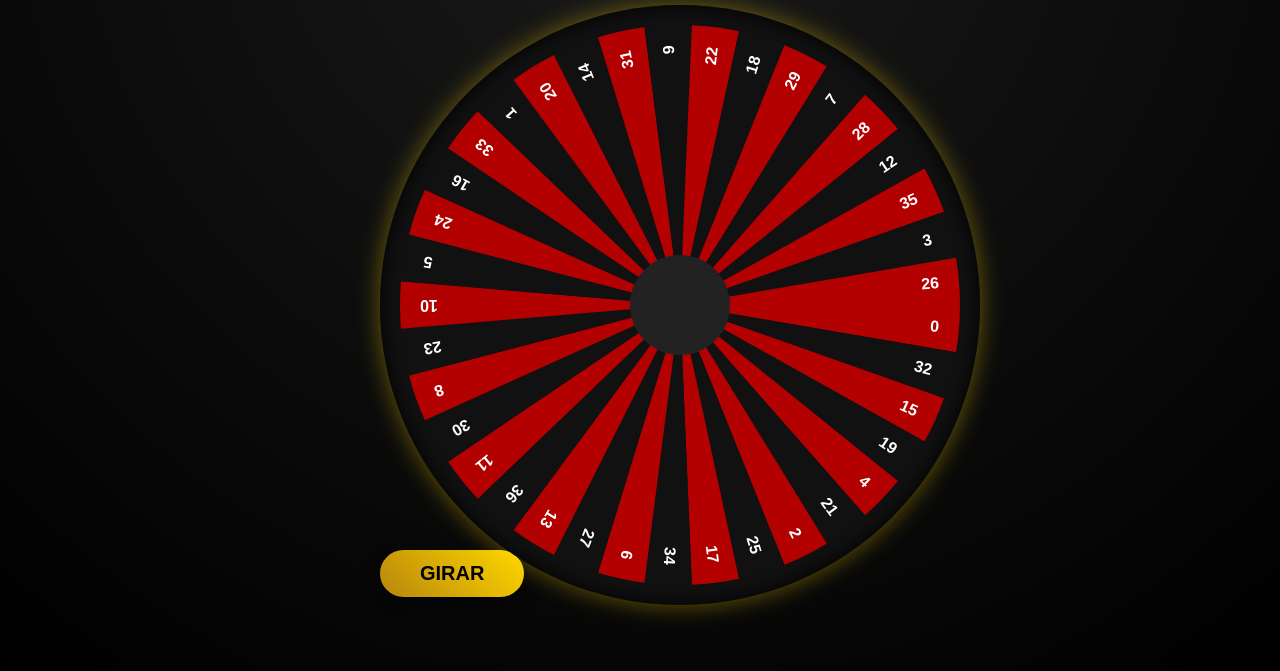
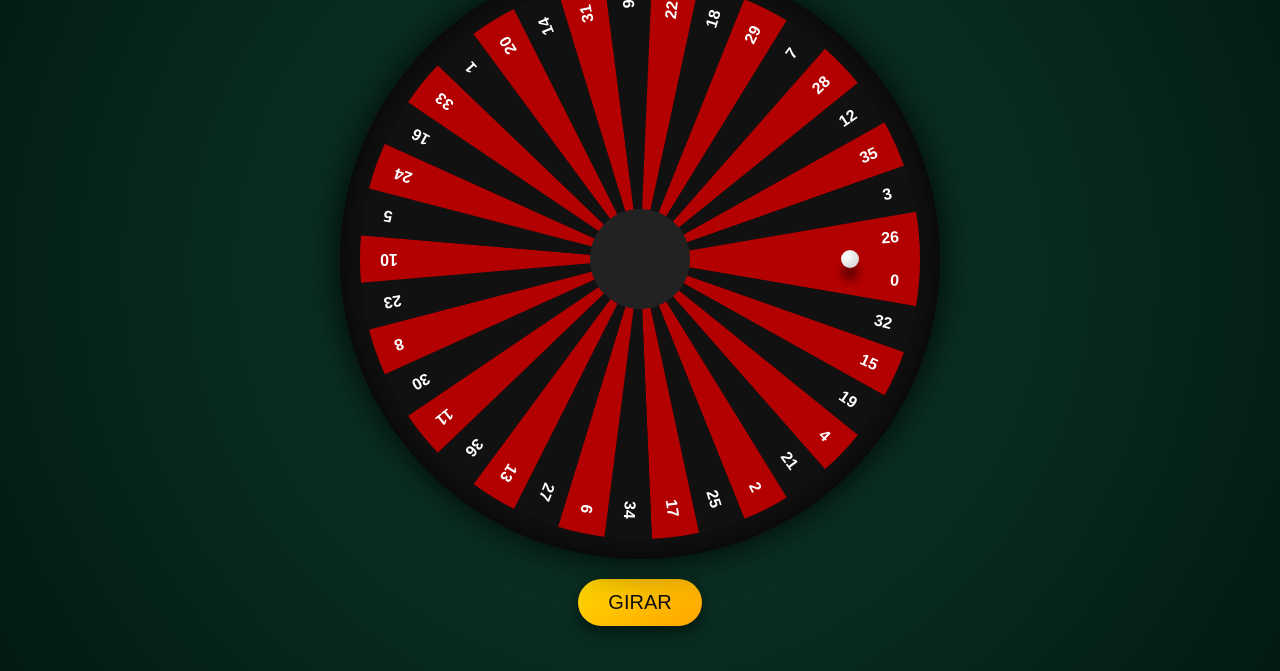
Before and after one commit to JordyRetana/Ruleta, a plain HTML site: page index.html in a window 1280 px wide. Shown: the part 129-800 px from the top of the page. Drawn offline with Linux system fonts and the light colour scheme.

Commit message:
Update styles.css

```diff
--- a/styles.css
+++ b/styles.css
@@ -5,87 +5,94 @@
 }
 
 body {
-  background: radial-gradient(circle at top, #1a1a1a, #000);
-  height: 100vh;
-  font-family: 'Trebuchet MS', sans-serif;
+  min-height: 100vh;
+  font-family: 'Segoe UI', sans-serif;
+  overflow: hidden;
   display: flex;
   justify-content: center;
   align-items: center;
 }
 
-.casino {
+/* FONDO CASINO */
+.casino-bg {
+  position: fixed;
+  inset: 0;
+  background:
+    radial-gradient(circle at center, #0f3d2e, #021a13),
+    repeating-radial-gradient(circle, rgba(255,255,255,0.03) 0 2px, transparent 2px 6px);
+  z-index: -1;
+}
+
+/* CONTENEDOR */
+.contenedor {
   text-align: center;
-  color: #f5f5f5;
+  color: gold;
 }
 
 h1 {
   margin-bottom: 20px;
-  letter-spacing: 3px;
-  text-shadow: 0 0 15px #ffd700;
+  text-shadow: 0 0 10px rgba(255,215,0,.6);
 }
 
+/* RULETA */
 .ruleta-wrapper {
   position: relative;
-  width: 520px;
-  height: 520px;
+  width: 600px;
+  height: 600px;
   margin: auto;
 }
 
+/* CANVAS */
 canvas {
+  width: 600px;
+  height: 600px;
   border-radius: 50%;
+  box-shadow:
+    inset 0 0 30px rgba(0,0,0,.8),
+    0 0 40px rgba(0,0,0,.9);
   background: #111;
-  box-shadow:
-    inset 0 0 20px #000,
-    0 0 25px rgba(255,215,0,0.4);
 }
 
-/* Flecha */
-.flecha {
+/* BOLA */
+.bola {
   position: absolute;
-  top: -20px;
-  left: 50%;
-  transform: translateX(-50%);
-  width: 0;
-  height: 0;
-  border-left: 18px solid transparent;
-  border-right: 18px solid transparent;
-  border-bottom: 35px solid gold;
-  z-index: 20;
-}
-
-/* Centro */
-.centro {
-  position: absolute;
-  width: 90px;
-  height: 90px;
-  background: radial-gradient(circle, #ffd700, #b8860b);
+  width: 18px;
+  height: 18px;
   border-radius: 50%;
-  top: 50%;
-  left: 50%;
-  transform: translate(-50%, -50%);
-  box-shadow: 0 0 25px gold;
+  background: radial-gradient(circle at 30% 30%, #fff, #ccc);
   z-index: 10;
 }
 
+/* SOMBRA DE LA BOLA */
+.bola-sombra {
+  position: absolute;
+  width: 18px;
+  height: 18px;
+  border-radius: 50%;
+  background: rgba(0,0,0,0.4);
+  filter: blur(4px);
+  z-index: 5;
+}
+
+/* BOTÓN */
 button {
-  margin-top: 25px;
-  padding: 12px 40px;
+  margin-top: 20px;
+  padding: 12px 30px;
   font-size: 20px;
-  font-weight: bold;
-  background: linear-gradient(45deg, #b8860b, #ffd700);
+  border-radius: 30px;
   border: none;
-  border-radius: 25px;
   cursor: pointer;
-  box-shadow: 0 5px 15px rgba(0,0,0,0.6);
+  background: linear-gradient(145deg, gold, orange);
+  color: #111;
+  box-shadow: 0 5px 15px rgba(0,0,0,.6);
 }
 
 button:hover {
   transform: scale(1.05);
 }
 
-.premio {
+/* RESULTADO */
+#resultado {
   margin-top: 20px;
-  font-size: 22px;
-  display: none;
-  color: gold;
+  text-shadow: 0 0 10px gold;
 }
```
